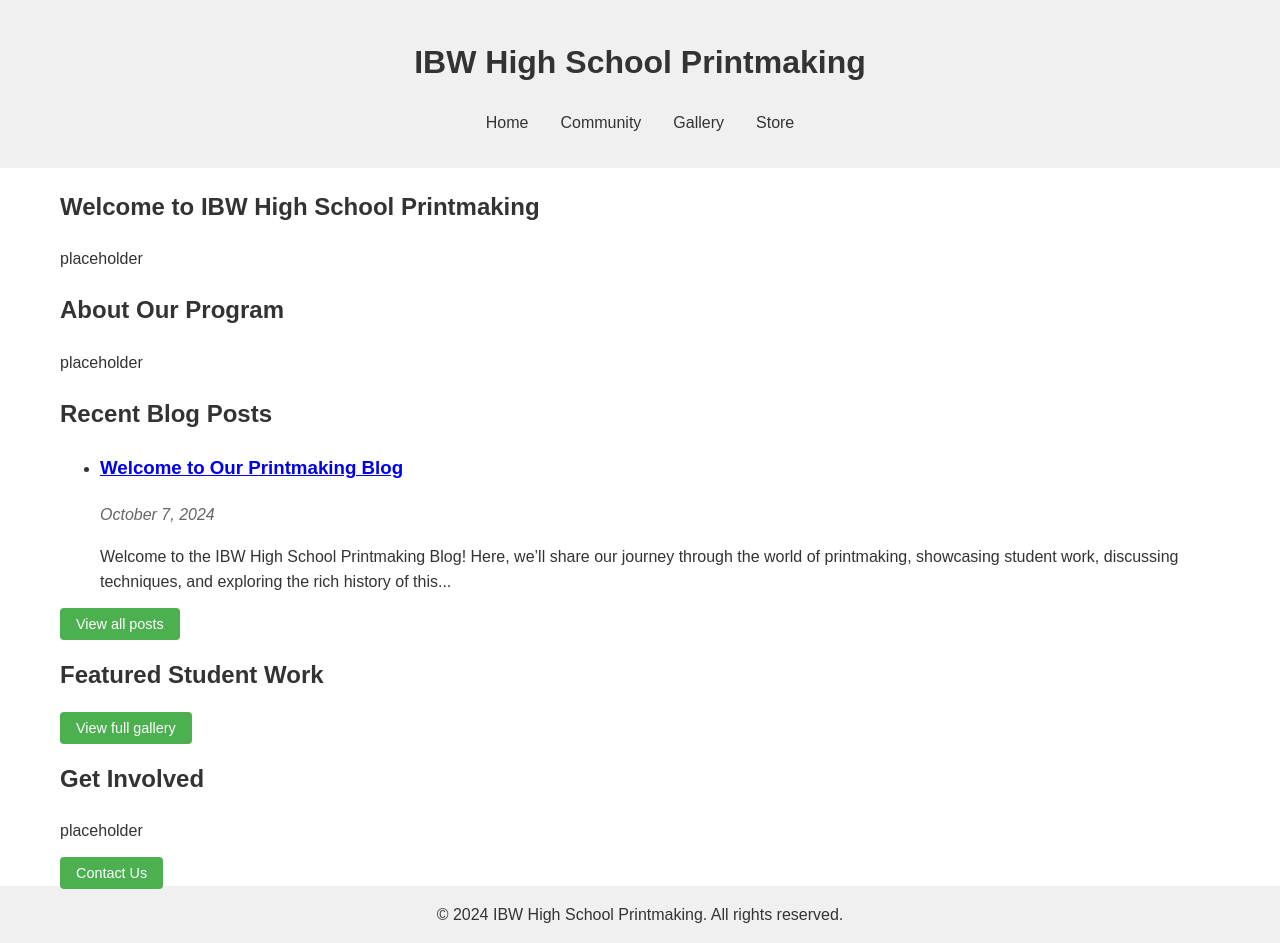
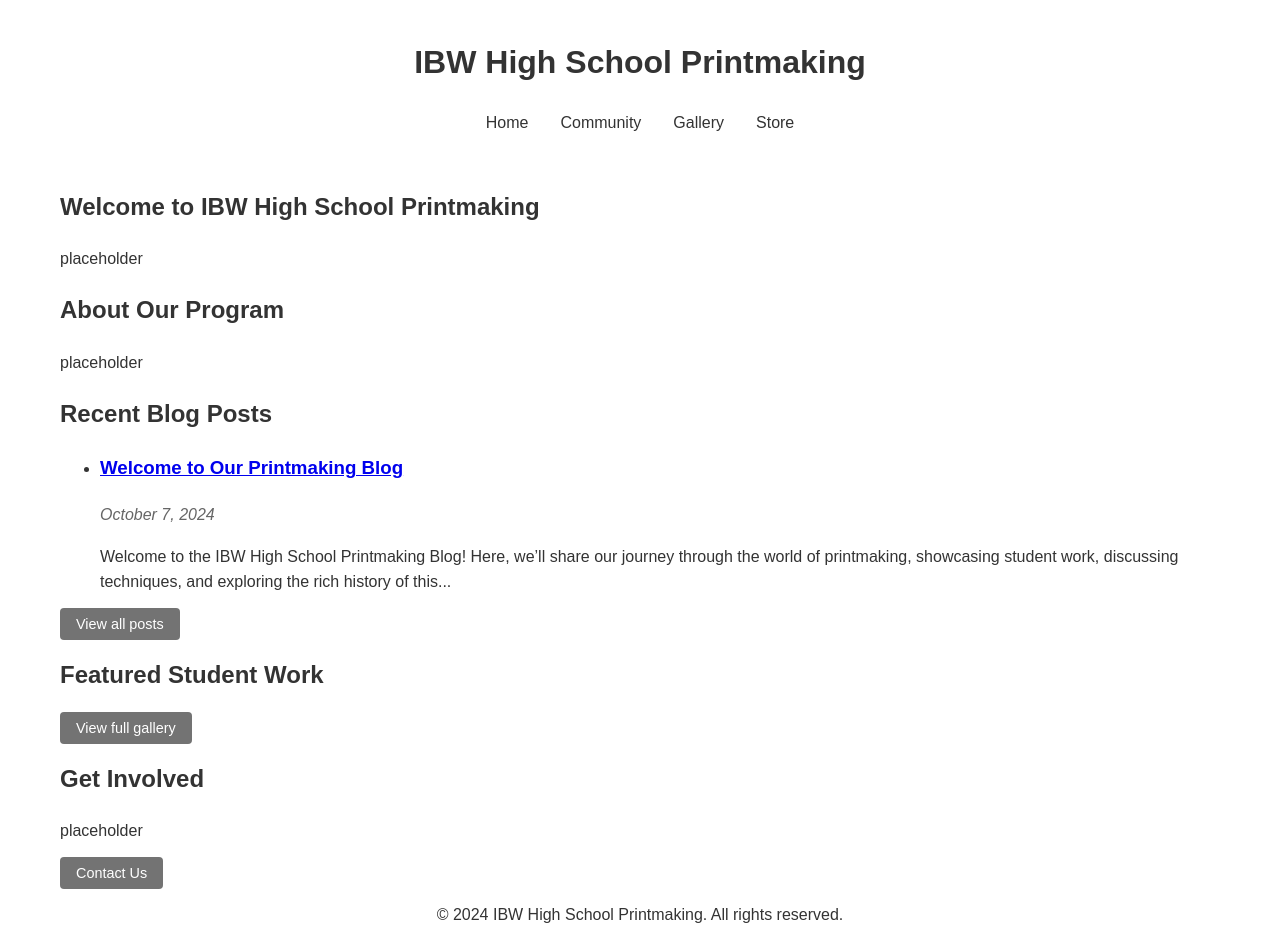
Before and after one commit to IBWPrintmaking/IBWPrintmaking.github.io, a Jekyll site: the page built from index.html, in a window 1280 px wide. Built offline with Jekyll 4.4.1, drawn with Linux system fonts in a browser that asks for light colours.

Commit message:
color change

```diff
--- a/assets/css/styles.css
+++ b/assets/css/styles.css
@@ -14,7 +14,7 @@ body {
 }
 
 header, footer {
-    background-color: #f0f0f0;
+    background-color: #ffffff;
     width: 100%;
 }
 
@@ -159,7 +159,7 @@ nav ul li a {
 
 .button {
     padding: 8px 16px;
-    background-color: #4CAF50;
+    background-color: #737373;
     color: white;
     text-decoration: none;
     border-radius: 4px;
@@ -168,7 +168,7 @@ nav ul li a {
 }
 
 .button:hover {
-    background-color: #45a049;
+    background-color: #5E5E5E;
 }
 
 .close:hover,
```
